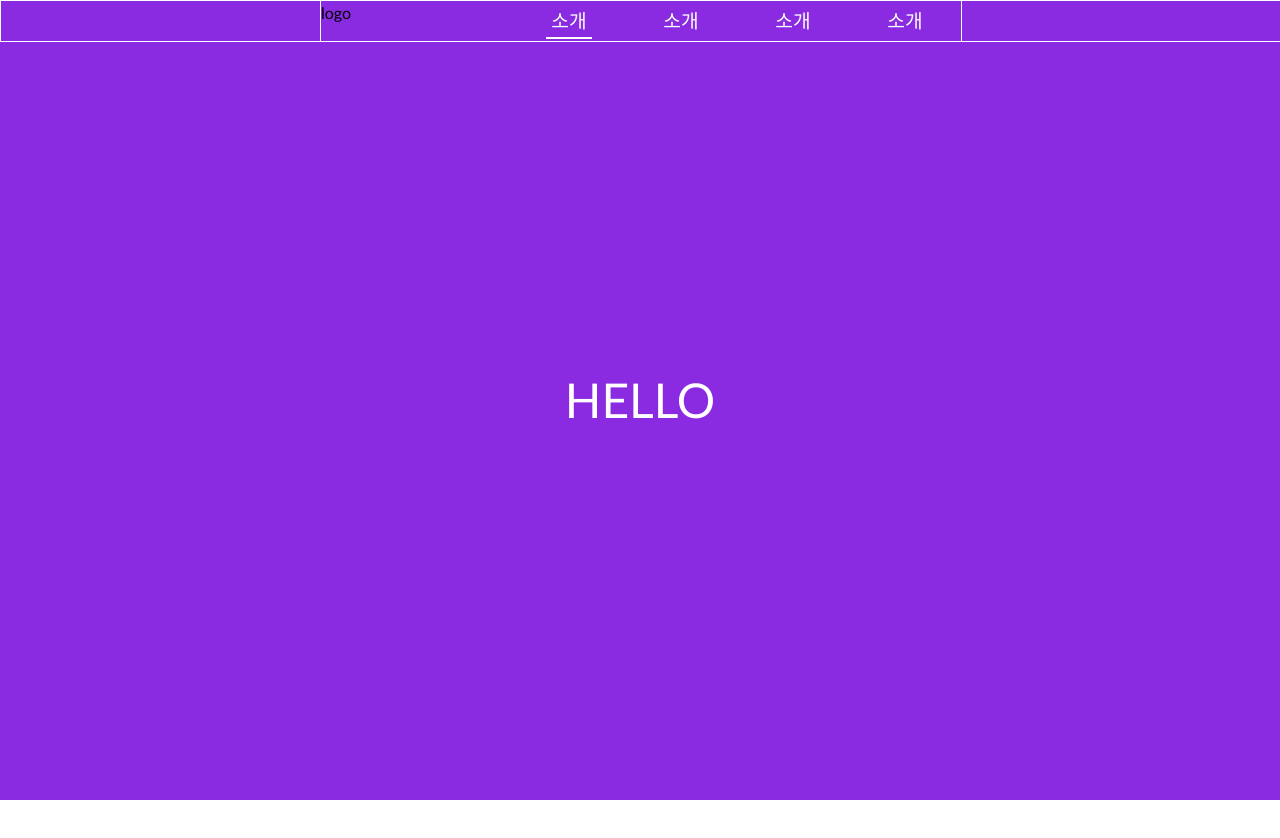
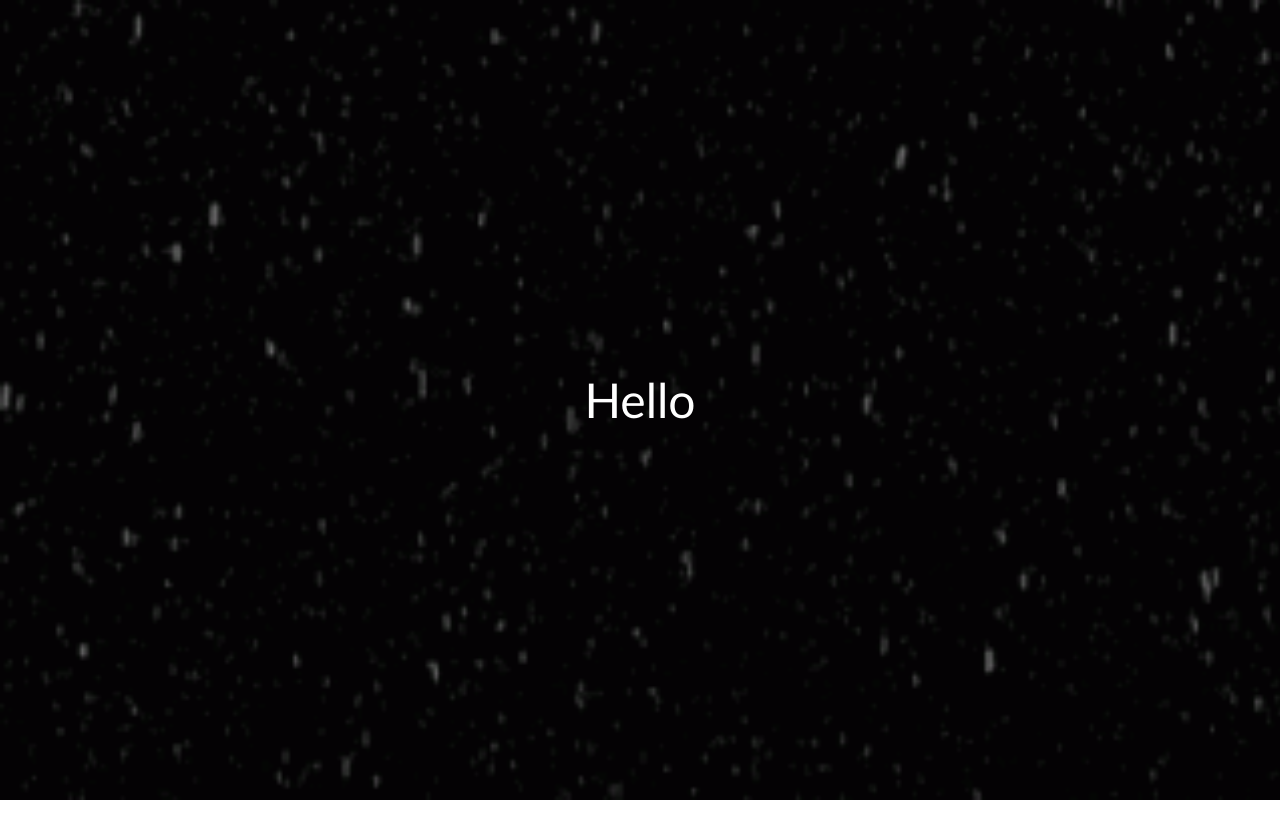
Before and after one commit to sjh50200/interaction-page, a React app: page /#/ in a window 1280 px wide. Shown: the top 838 px of the page. Built offline with nearby package versions, Linux system fonts and the light colour scheme.

Commit message:
fix: 글자 뜨는 높이 조정

```diff
--- a/src/pages/Main/index.tsx
+++ b/src/pages/Main/index.tsx
@@ -13,35 +13,28 @@ const MainPage = () => {
   const navigate = useNavigate();
 
   useEffect(() => {
-    if (scrollY >= 0 && scrollY < window.innerHeight * 0.7) {
+    if (scrollY > window.innerHeight * 5 && scrollY < window.innerHeight * 6) {
       setFirstItem(true);
       setSecondItem(false);
       setThirdItem(false);
     } else if (
-      scrollY >= window.innerHeight * 0.7 &&
-      scrollY < window.innerHeight * 1.4
+      scrollY >= window.innerHeight * 6 &&
+      scrollY < window.innerHeight * 7
     ) {
       setFirstItem(false);
       setSecondItem(true);
       setThirdItem(false);
-    } else if (
-      scrollY >= window.innerHeight * 1.4 &&
-      scrollY < window.innerHeight * 2.1
-    ) {
+    } else {
       setFirstItem(false);
       setSecondItem(false);
       setThirdItem(true);
-    } else {
-      setFirstItem(false);
-      setSecondItem(false);
-      setThirdItem(false);
     }
   }, [scrollY]);
 
   return (
     <S.Wrapper>
       <NavBar />
-      <S.Container sticky={firstItem || secondItem || thirdItem}>
+      <S.Container deviceHeight={window.innerHeight} position={scrollY}>
         {firstItem && (
           <S.Text>
             <p>HELLO</p>
--- a/src/pages/Main/style.ts
+++ b/src/pages/Main/style.ts
@@ -7,9 +7,11 @@ export const Wrapper = styled.div`
   width: 100%;
   height: 300%;
 `;
-export const Container = styled.div<{ sticky: boolean }>`
-  position: ${(props) => (props.sticky ? 'sticky' : 'static')};
-  top: 0px;
+/* top: ${(props) => `${7 * props.deviceHeight}px`}; */
+export const Container = styled.div<{ deviceHeight: number; position: number }>`
+  opacity: ${(props) => (props.position - 5 * props.deviceHeight) / 500};
+  position: fixed;
+  top: 0;
   display: flex;
   flex-direction: column;
   width: 100%;
--- a/src/pages/Second/index.tsx
+++ b/src/pages/Second/index.tsx
@@ -1,5 +1,6 @@
 import { useYScroll } from '@/hooks/useScroll';
 import React, { useEffect, useState } from 'react';
+import MainPage from '../Main';
 import * as S from './style';
 
 const SecondMockup = () => {
@@ -14,16 +15,28 @@ const SecondMockup = () => {
   }, []);
 
   useEffect(() => {
-    // console.log(scrollY);
+    console.log(scrollY);
     // console.log(window.innerHeight * 0.4);
-    console.log(2.5 * window.innerHeight - scrollY);
-    if (scrollY >= 400) setSecondItem(true);
-    if (scrollY >= 700) setThirdItem(true);
+    // console.log(2.5 * window.innerHeight - scrollY);
+    if (scrollY < window.innerHeight * 5) {
+      setFirstItem(true);
+      setSecondItem(true);
+      setThirdItem(true);
+      setFourthItem(false);
+    } else {
+      setFirstItem(false);
+      setSecondItem(false);
+      setThirdItem(false);
+      setFourthItem(true);
+    }
   }, [scrollY]);
 
   //   height는 언제 나타날지를
   return (
     <S.Wrapper>
+      {fourthItem ? (
+        <MainPage />
+      ) : (
         <S.Background1 position={scrollY} deviceHeight={window.innerHeight}>
           {firstItem && (
             <S.Text
@@ -58,28 +71,7 @@ const SecondMockup = () => {
             </S.Grid>
           )}
         </S.Background1>
-      {/* <S.Background
-        position={position}
-        deviceHeight={window.innerHeight * 0.7}
-        className="second-item"
-      >
-        <S.Text>Hello world</S.Text>
-      </S.Background>
-      <S.Background
-        position={position}
-        style={{ opacity: (position - 250) / 100 }}
-      >
-        Duis aute irure dolor
-      </S.Background>
-      <S.Background position={position}>
-        Lorem ipsum dolor sit amet
-      </S.Background>
-      <S.Background position={position}>Excepteur sint occaecat</S.Background>
-      <S.Background position={position}>
-        sunt in culpa qui officia deserunt
-      </S.Background> */}
-      {/* <Image />
-      <Image /> */}
+      )}
     </S.Wrapper>
   );
 };
--- a/src/pages/Second/style.ts
+++ b/src/pages/Second/style.ts
@@ -25,7 +25,7 @@ export const Background1 = styled.div<{
       background-repeat: no-repeat;
       background-size: cover;
       opacity: ${(5 * props.deviceHeight - props.position) / 500};
-    `}/* background-color: green; */
+    `}
 `;
 /* ${(props) =>
 props.position >= 2.2 * props.deviceHeight &&
--- a/src/routes/index.tsx
+++ b/src/routes/index.tsx
@@ -10,8 +10,7 @@ const Router = () => {
       <HashRouter>
         <Routes>
           {/* <Route path="/" element={<Navigate to="/main" />} /> */}
-          <Route path="/" element={<MainPage />} />
-          <Route path="/second" element={<SecondMockup />} />
+          <Route path="/" element={<SecondMockup />} />
           <Route path="*" element={<NotFound />} />
         </Routes>
       </HashRouter>
```
Lines whose indentation alone changed are shown as unchanged.
